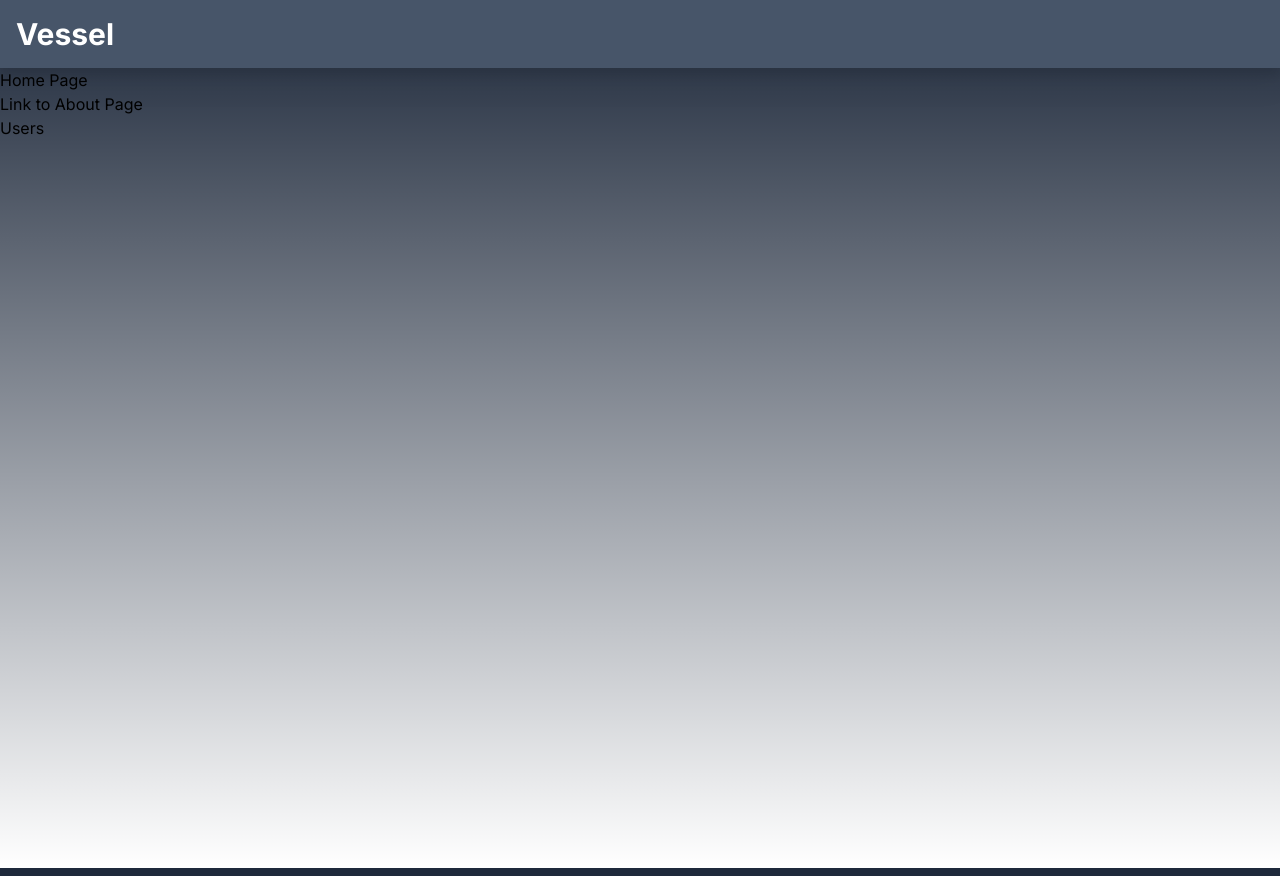
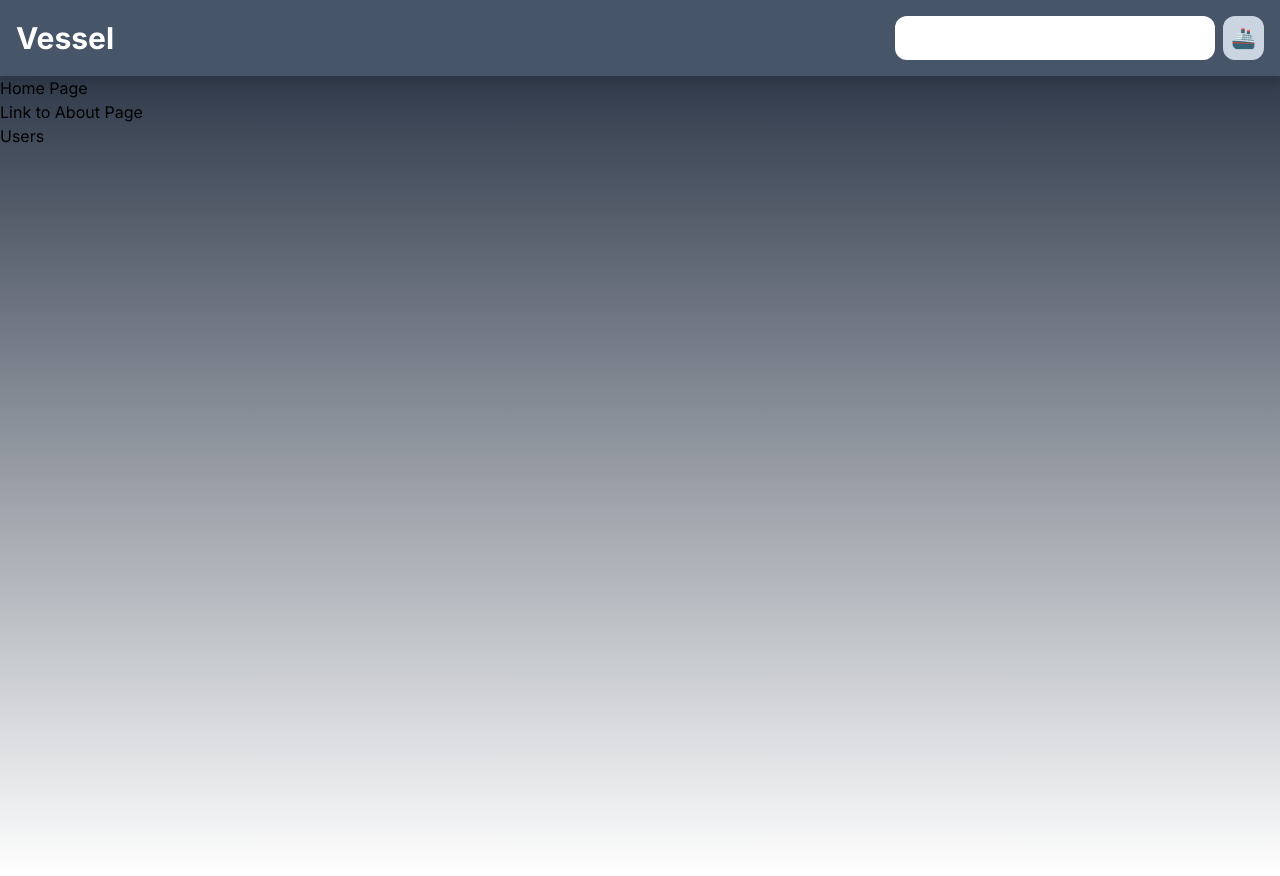
Before and after one commit to vzan2012/nextjs-starter-template, a Next.js app: page / in a window 1280 px wide. Built offline with nearby package versions, Linux system fonts and the light colour scheme.

Commit message:
feat: added search component

```diff
--- a/src/app/components/Navbar.js
+++ b/src/app/components/Navbar.js
@@ -1,10 +1,12 @@
 import Link from "next/link";
+import Search from "./Search";
 
 const Navbar = () => (
   <nav className="bg-slate-600 flex p-4 justify-between flex-col md:flex-row sticky top-0 drop-shadow-xl">
     <h1 className="font-bold text-white text-3xl grid place-content-center mb-2 md:mb-0">
       <Link href="/">Vessel</Link>
     </h1>
+    <Search />
   </nav>
 );
 
--- /dev/null
+++ b/src/app/components/Search.js
@@ -0,0 +1,34 @@
+//TODO: Need to work on the Search Component
+"use client";
+
+import { useRouter } from "next/navigation";
+import { useState } from "react";
+
+const Search = () => {
+  const [search, setSearch] = useState("");
+  const router = useRouter();
+
+  const handleSubmit = (e) => {
+    e.preventDefault();
+    setSearch("");
+    router.push(`/${search}/`);
+  };
+  return (
+    <form
+      className="w-50 flex justify-center md:justify-between"
+      onSubmit={handleSubmit}
+    >
+      <input
+        type="text"
+        value={search}
+        className="bg-white p-2 w-80 text-xl rounded-xl"
+        onChange={(e) => setSearch(e.target.value)}
+      />
+      <button className="p-2 text-xl rounded-xl bg-slate-300 ml-2 font-bold">
+        🚢
+      </button>
+    </form>
+  );
+};
+
+export default Search;
```
